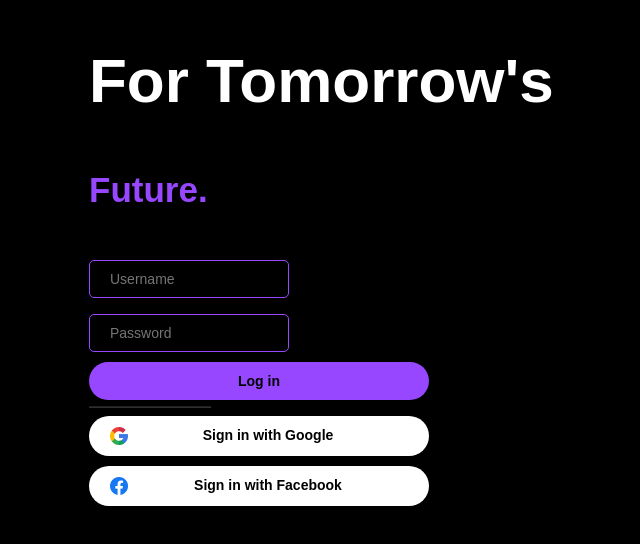
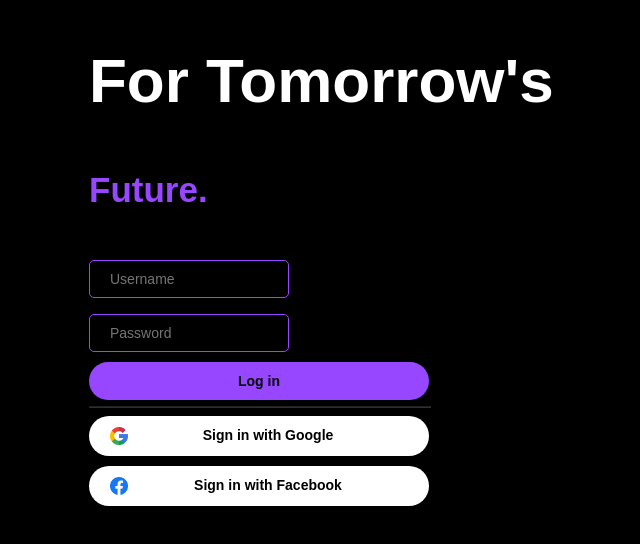
Before and after one commit to IT21823398/AgriMatrix, a React (Vite) app in the folder frontend/: page / in a window 1280 px wide. Shown: the part 116-660 px from the top of the page, without its empty margins (61-701 px from the left). Built offline with nearby package versions, Linux system fonts and the light colour scheme.

Commit message:
changed the horizontal line width to 340px

```diff
--- a/frontend/src/styles/LandingPage.css
+++ b/frontend/src/styles/LandingPage.css
@@ -110,7 +110,7 @@ input:focus::placeholder {
 
 #horizontal {
     float: left;
-    width: 60%;
+    width: 340px;
     opacity: 0.2;
     margin-top: 6px;
 
```
